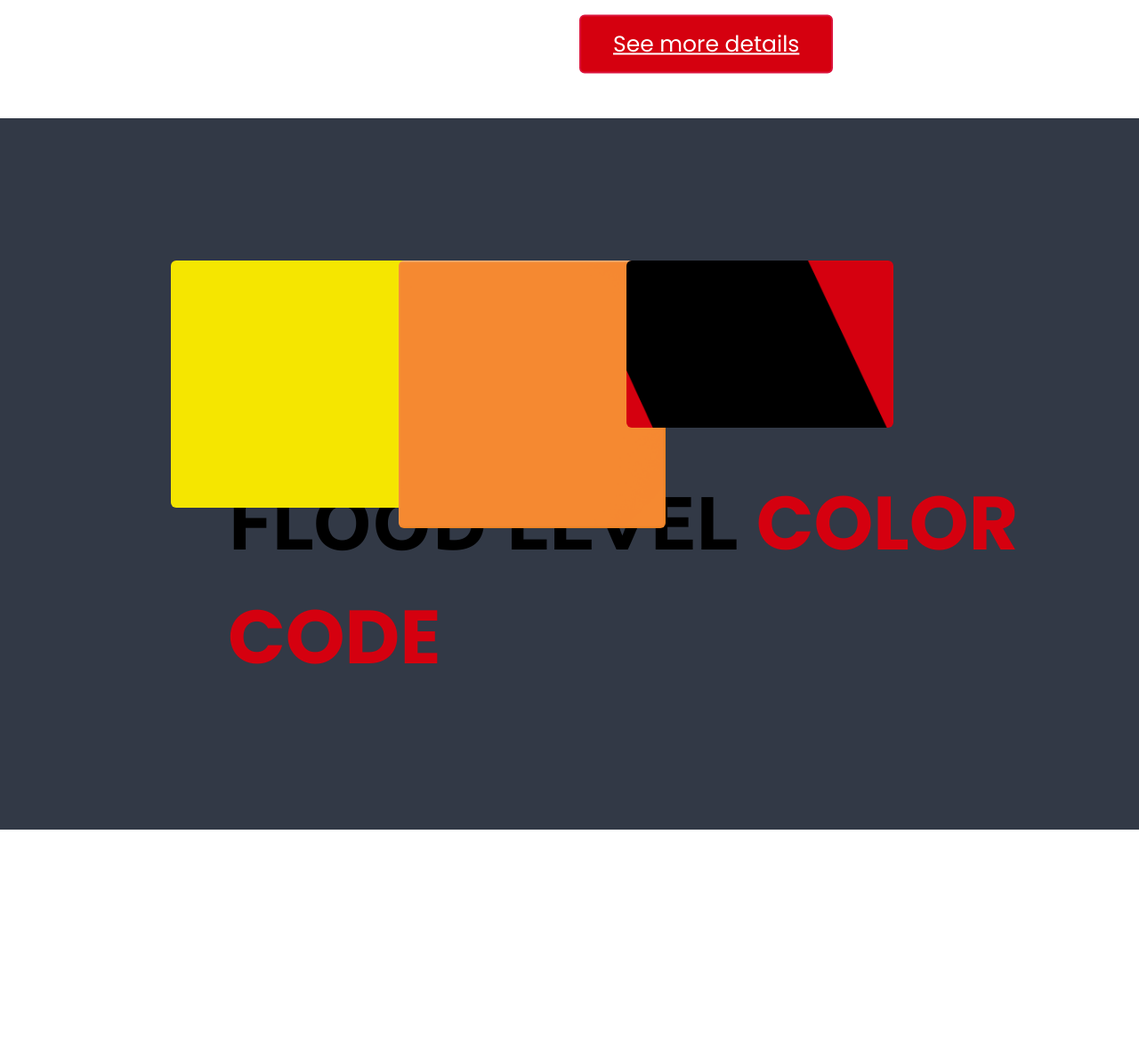
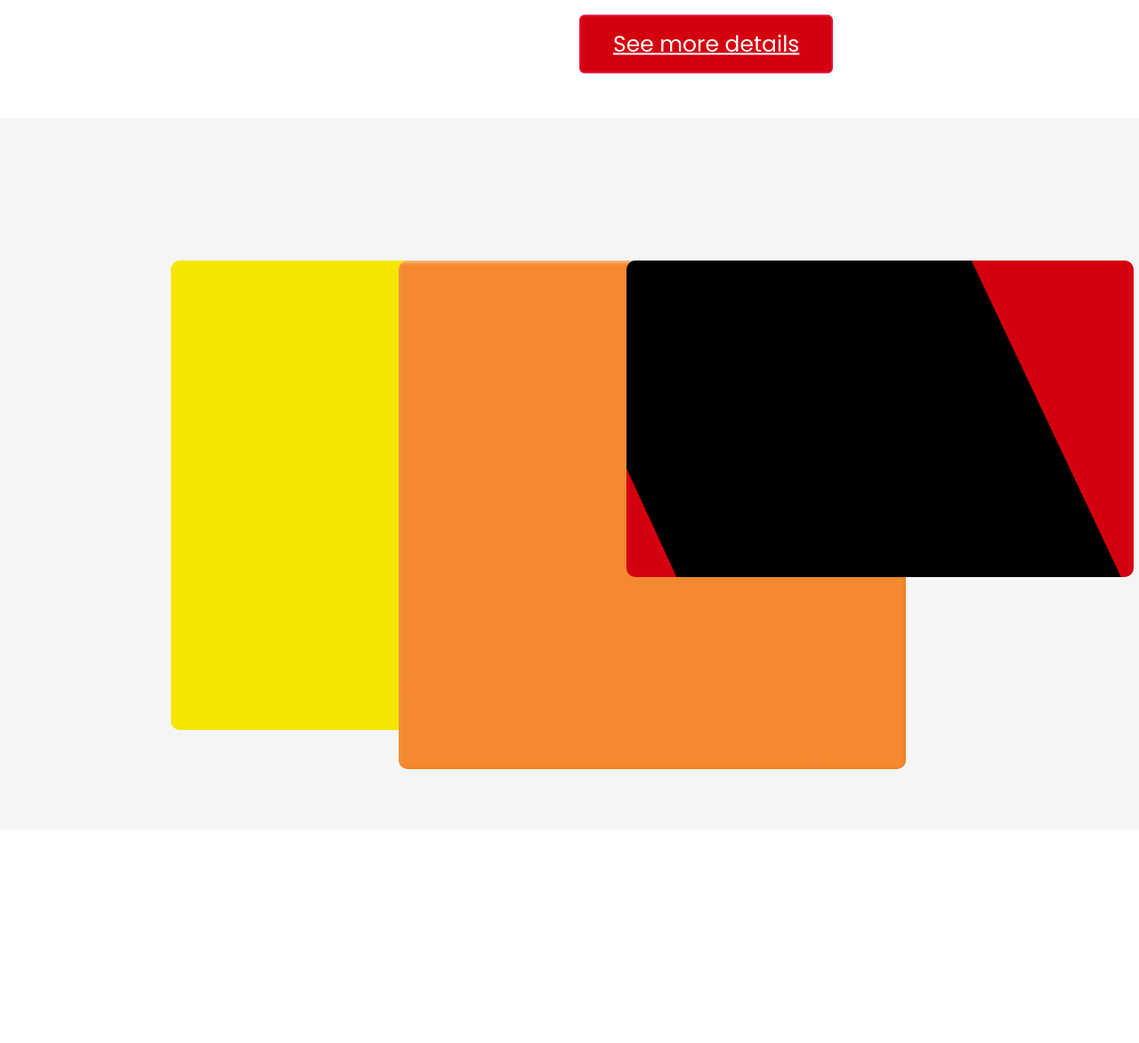
Before and after one commit to Aloysiusss/flood-website, a PHP site: page /portfolio.html in a window 1280 px wide. Shown: the part 667-1840 px from the top of the page at 89% size. Run offline with PHP 8.4, Linux system fonts and the light colour scheme.

Commit message:
Update style.css

```diff
--- a/style.css
+++ b/style.css
@@ -1,6 +1,6 @@
 @import url('https://fonts.googleapis.com/css2?family=Poppins:wght@400;500;600;700&family=Ubuntu:wght@400;500;700&display=swap');
 
-* {
+*{
 	padding: 0;
 	margin: 0;
 	font-family: 'Poppins', sans-serif;
@@ -8,7 +8,7 @@
 
 }
 
-header {
+header{
 	position: fixed;
 	top: 0;
 	left: 0;
@@ -20,7 +20,7 @@ header {
 	justify-content: space-between;
 }
 
-html {
+html{
     scroll-behavior: smooth;
 }
 
@@ -28,11 +28,9 @@ html {
 ::-webkit-scrollbar {
     width: 10px;
 }
-
 ::-webkit-scrollbar-track {
     background: #f1f1f1;
 }
-
 ::-webkit-scrollbar-thumb {
     background: #888;
 }
@@ -40,8 +38,7 @@ html {
 ::-webkit-scrollbar-thumb:hover {
     background: #555;
 }
-
-.hero {
+.hero{
 	height: 100vh;
 	width: 100%;
 	background: #whitesmoke;
@@ -50,7 +47,7 @@ html {
 }
 
 
-nav {
+nav{
 	display: flex;
 	align-items: center;
 	justify-content: space-between;
@@ -60,39 +57,36 @@ nav {
 
 }
 
-.logo {
-	color: rgb(0, 0, 0);
+.logo{
+	color: black;
 	font-size: 40px;
 	letter-spacing: 1px;
 	cursor: pointer;
 }
 
 
-span {
+span{
 	color: #d5000f;
 
 
 }
-
-nav ul li {
+nav ul li{
 	list-style-type: none;
 	display: inline-block;
 	padding: 10px 25px;
 }
-
-nav ul li a {
+nav ul li a{
 	color: black;
 	text-decoration: none;
 	font-weight: bold;
 	text-transform: capitalize;
 }
-
-nav ul li a:hover {
+nav ul li a:hover{
 	color: #d5000f;
 	transition: .4;
 }
 
-section {
+section{
 	min-height: 100vh;
 	display: flex;
 	justify-content: center;
@@ -106,11 +100,10 @@ section {
 }
 
 section:nth-child(odd) {
-	background: #323946;
+	background: whitesmoke;
 
 }
-
-.btn {
+.btn{
 	background-color: #000000;
 	color: white;
 	text-decoration: none;
@@ -120,12 +113,10 @@ section:nth-child(odd) {
 	border-radius: 30px;
 	transition: transform .4s;
 }
-
-.btn:hover {
+.btn:hover{
 	transform: scale(1.2);
 }
-
-.content {
+.content{
 	position: absolute;
 	top: 70%;
 	left: 22%;
@@ -133,7 +124,7 @@ section:nth-child(odd) {
 
 }
 
-.end {
+.end{
 	position: absolute;
 	top: 115%;
 	left: 37%;
@@ -148,7 +139,7 @@ section:nth-child(odd) {
   font-size: 18px;
 }
 
-.picture img {
+.picture img{
   width: auto;
   height: auto;
   background-position: center;
@@ -156,11 +147,9 @@ section:nth-child(odd) {
   top: 19%;
   left: 35%;
 
-
-
 }
 
-h1 {
+h1{
 	color: black;
 	margin: 0px 0px 10px;
 	font-size: 85px;
@@ -168,15 +157,14 @@ h1 {
 	font-family: 'Ubuntu', sans-serif;
 }
 
-h4 {
+h4{
 	color: black;
 	letter-spacing: 2px;
 	font-size: 20px;
 	font-family: 'Ubuntu', sans-serif;
 
 }
-
-.content a {
+.content a{
     display: inline-block;
     background: #d5000f;
     color: #fff;
@@ -188,8 +176,7 @@ h4 {
     border: 2px solid crimson;
     transition: all 0.3s ease;
 }
-
-.content a:hover {
+.content a:hover{
     color: #d5000f;
     background: none;
 }
@@ -197,51 +184,47 @@ h4 {
 
 /* flood color code section styling */
 
-.about .max-width .title h1 {
+.about .max-width .title h1{
 	position: absolute;
 	top: 165%;
 	left: 20%;
 	transform: translateY(-50%);
 }
 
-.about .about-content .left {
+.about .about-content .left{
     width: 45%;
 }
-
-.about .about-content .left img {
+.about .about-content .left img{
     height: auto;
-	width: 300px;
+    width: 570px;
     object-fit: cover;
-	border-radius: 6px;
+    border-radius: 10px;
     position: absolute;
   	top: 120%;
   	left: 15%;
 
 }
-
-.about .about-content .right img {
+.about .about-content .right img{
     height: auto;
-	width: 300px;
+    width: 570px;
     object-fit: cover;
-	border-radius: 6px;
+    border-radius: 10px;
     position: absolute;
   	top: 120%;
   	left: 35%;
 
 }
-
-.about .about-content .right2 img {
+.about .about-content .right2 img{
     height: auto;
-	width: 300px;
+    width: 570px;
     object-fit: cover;
-	border-radius: 6px;
+    border-radius: 10px;
     position: absolute;
   	top: 120%;
   	left: 55%;
 
 }
-
-.about .about-content .right3 img {
+.about .about-content .right3 img{
     height: auto;
     width: 300px;
     object-fit: cover;
@@ -251,28 +234,23 @@ h4 {
   	left: 75%;
 
 }
-
-.about .about-content .right {
+.about .about-content .right{
     width: 55%;
 }
-
-.about .about-content .right .text {
+.about .about-content .right .text{
     font-size: 25px;
     font-weight: 600;
     margin-bottom: 10px;
 }
-
-.about .about-content .right .text span {
-	color: crimson;
+.about .about-content .right .text span{
+    color: white;
 }
-
-.about .about-content .right p {
+.about .about-content .right p{
     text-align: justify;
 }
-
-.about .about-content .right a {
+.about .about-content .right a{
     display: inline-block;
-	background: crimson;
+    background: whitesmoke;
     color: #fff;
     font-size: 20px;
     font-weight: 500;
@@ -282,23 +260,25 @@ h4 {
     border: 2px solid crimson;
     transition: all 0.3s ease;
 }
+.about .about-content .right a:hover{
+    color: whitesmoke;
+    background: none;
+}
 
-.about .about-content .right a:hover {
-	color: crimson;
-	background: none;
+.details {
+    text-align: center;
 }
 
 
 /* emerg color code section styling */
 
-.emerg .max-width2 .titlee h1 {
+.emerg .max-width2 .titlee h1{
 	position: absolute;
 	top: 220%;
 	left: 25%;
 	transform: translateY(-50%);
 }
-
-.emerge .emerg-content .right p {
+.emerge .emerg-content .right p{
     text-align: justify;
     font-size: 20px;
 }
```
Lines whose indentation alone changed are shown as unchanged.
